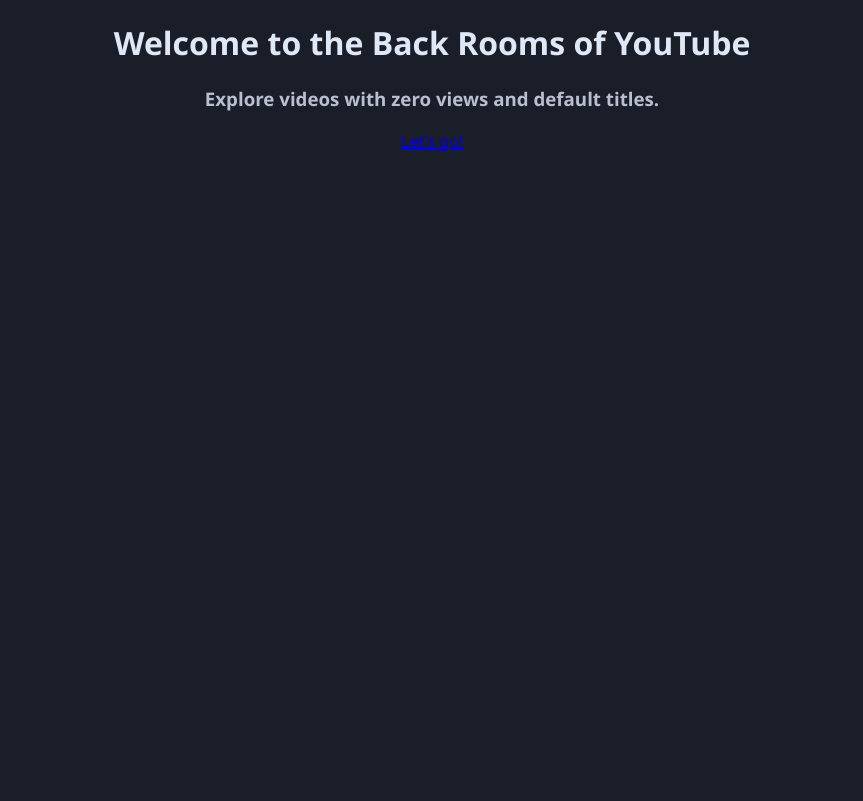
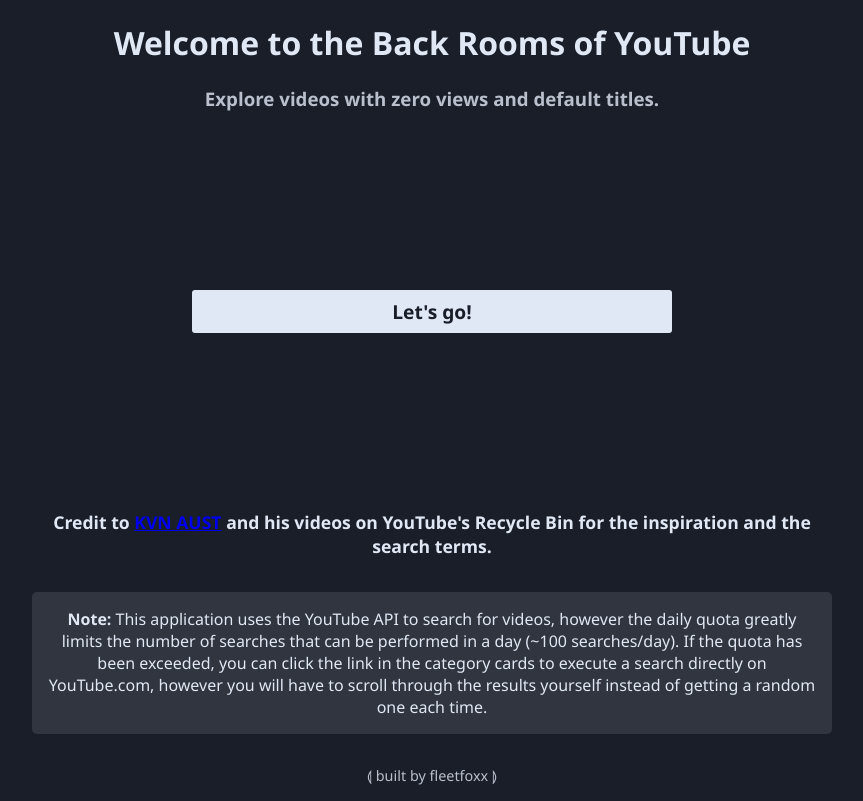
Before and after one commit to fleetfoxx/yt-backrooms, a SvelteKit app: page / in a window 1280 px wide. Shown: the whole page, without its empty margins (208-1071 px from the left). Built offline with nearby package versions, Linux system fonts and the light colour scheme.

Commit message:
Update landing page. Increase player size.

```diff
--- a/src/app.html
+++ b/src/app.html
@@ -27,7 +27,8 @@
 				margin: 0;
 			}
 
-			button {
+			button,
+			a.button {
 				color: #191e29;
 				font-size: 1.2rem;
 				font-family: inherit;
@@ -37,6 +38,8 @@
 				padding: 0.5rem 1rem;
 				border-radius: 3px;
 				cursor: pointer;
+				text-decoration: none;
+        display: inline-block;
 			}
 		</style>
 		%sveltekit.head%
--- a/src/routes/+page.svelte
+++ b/src/routes/+page.svelte
@@ -1,7 +1,26 @@
-<h1>Welcome to the Back Rooms of YouTube</h1>
-<h3>Explore videos with zero views and default titles.</h3>
+<div class="wrapper">
+	<div>
+		<h1>Welcome to the Back Rooms of YouTube</h1>
+		<h3>Explore videos with zero views and default titles.</h3>
+	</div>
 
-<a href="/explore">Let's go!</a>
+	<a id="lets-go" class="button" href="/explore">Let's go!</a>
+
+	<p class="credit">
+		Credit to <a href="https://www.youtube.com/watch?v=-0kmMJ6F9WM">KVN AUST</a> and his videos on YouTube's
+		Recycle Bin for the inspiration and the search terms.
+	</p>
+
+	<p class="note">
+		<b>Note:</b> This application uses the YouTube API to search for videos, however the daily quota
+		greatly limits the number of searches that can be performed in a day (~100 searches/day). If the
+		quota has been exceeded, you can click the link in the category cards to execute a search directly
+		on YouTube.com, however you will have to scroll through the results yourself instead of getting a
+		random one each time.
+	</p>
+
+	<div class="footer"><a href="http://fleetfoxx.dev">⟬ built by fleetfoxx ⟭</a></div>
+</div>
 
 <style>
 	h3 {
@@ -9,7 +28,46 @@
 		margin-top: 0;
 	}
 
-	button {
-		margin: 1rem;
+	a#lets-go {
+		margin: 10rem;
+	}
+
+	p.credit {
+		font-size: 1.1rem;
+		font-weight: bold;
+	}
+
+	p.note {
+		background: rgba(255, 255, 255, 0.1);
+		border-radius: 5px;
+		padding: 1rem;
+	}
+
+	div.footer {
+		padding: 1rem;
+		font-size: 0.9rem;
+	}
+
+	div.footer a {
+		color: inherit;
+		text-decoration: none;
+    opacity: 0.8;
+    transition: opacity ease-in-out 0.1s;
+	}
+
+	div.footer a:hover {
+		text-decoration: underline;
+    opacity: 1;
+	}
+
+	div.wrapper {
+		max-width: 800px;
+		margin-left: auto;
+		margin-right: auto;
+		display: flex;
+		flex-direction: column;
+		/* gap: 2rem; */
+		justify-content: space-between;
+		height: 100vh;
 	}
 </style>
--- a/svelte.config.js
+++ b/svelte.config.js
@@ -11,7 +11,7 @@
 		// adapter-auto only supports some environments, see https://kit.svelte.dev/docs/adapter-auto for a list.
 		// If your environment is not supported or you settled on a specific environment, switch out the adapter.
 		// See https://kit.svelte.dev/docs/adapters for more information about adapters.
-		adapter: adapter()
+    adapter: adapter()
 	}
 };
 
```
Also changed, not shown: src/routes/explore/+page.svelte (+4 -3 lines).
